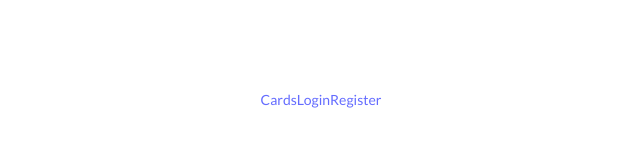
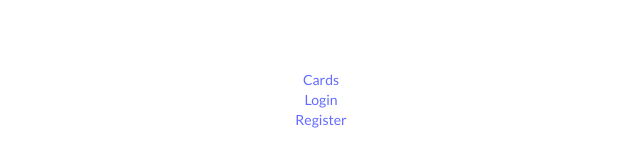
Before and after one commit to MathisNIV/ASI2, a React (Vite) app in the folder asi2_ateliers/src/main/resources/ReactJS/ReactAtelierI/: page / in a window 1280 px wide. Shown: the part 300-466 px from the top of the page, without its empty margins (319-959 px from the left). Built offline with nearby package versions, Linux system fonts and the light colour scheme.

Commit message:
index page

```diff
--- a/asi2_ateliers/src/main/resources/ReactJS/ReactAtelierI/src/components/Index/IndexPage.jsx
+++ b/asi2_ateliers/src/main/resources/ReactJS/ReactAtelierI/src/components/Index/IndexPage.jsx
@@ -6,9 +6,17 @@ export const IndexPage =(props) => {
 
     return (
         <div>
-            <Link to="/cards">Cards</Link>
-            <Link to="/login">Login</Link>
-            <Link to="/register">Register</Link>
+            <div className="column">
+                <Link to="/cards">Cards</Link>
+            </div>
+            <div className="column">
+                <Link to="/login">Login</Link>
+            </div>
+            <div className="column">
+                <Link to="/register">Register</Link>
+            </div>
+
+
         </div>
     );
 }
```
